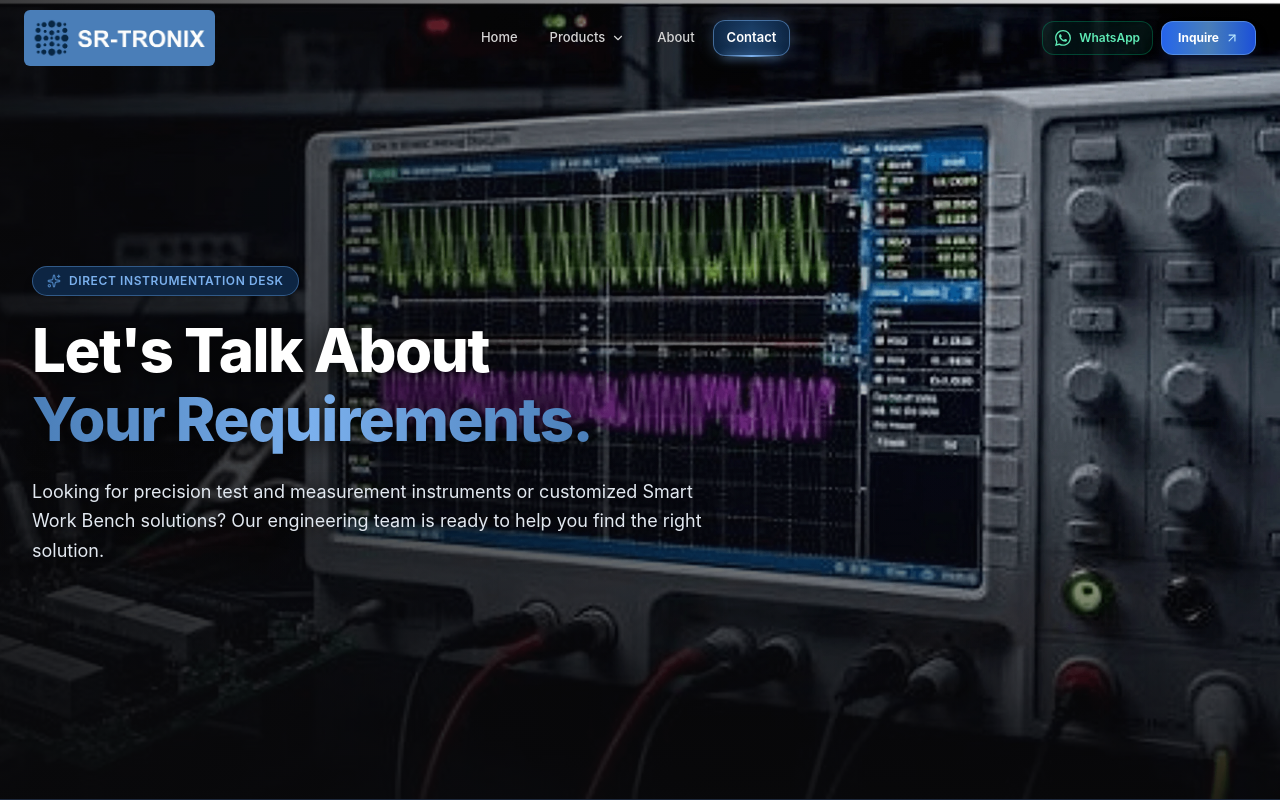
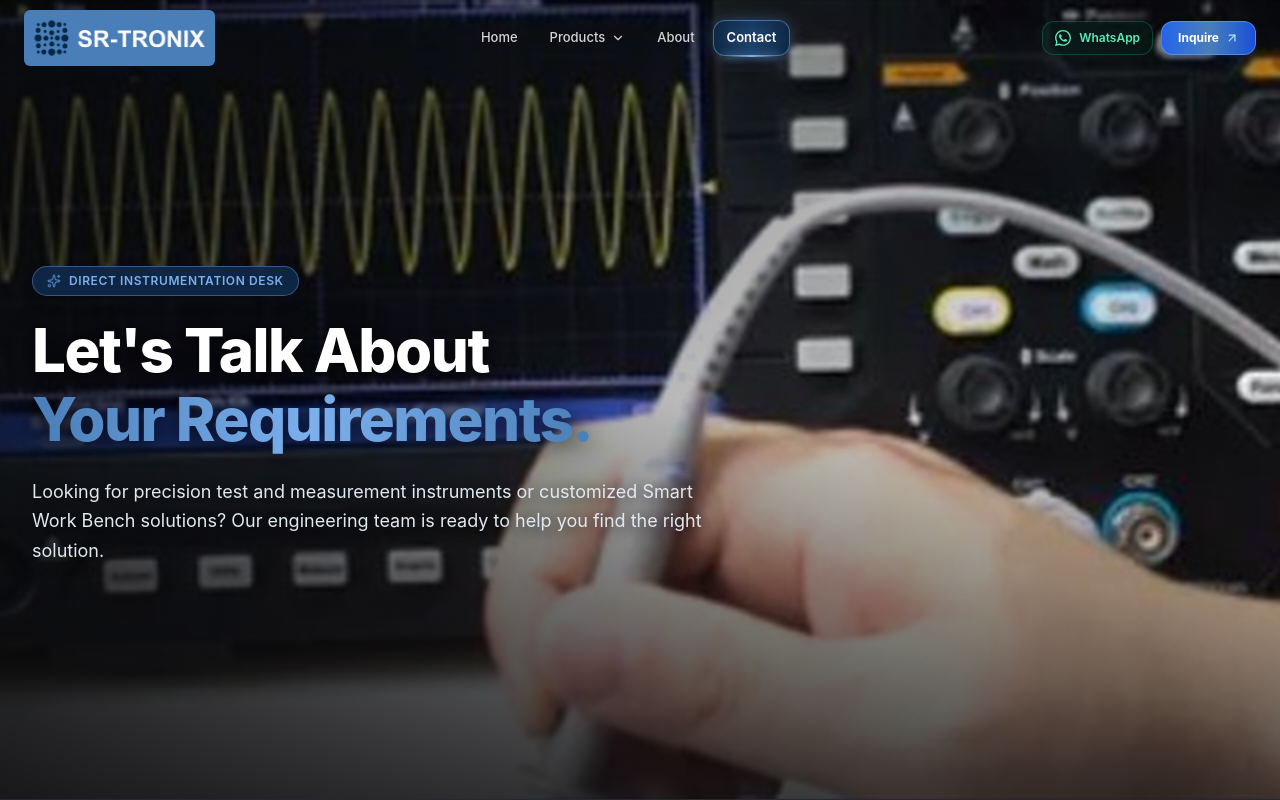
Before and after one commit to aafaqmasudi4796-dot/srtronix, a Next.js app: page /contact in a window 1280 px wide. Shown: the top 800 px of the page. Built offline with nearby package versions, Linux system fonts and the light colour scheme.

Commit message:
Update Contact hero background to Ultra HD oscilloscope probe and sine waveform

```diff
--- a/app/contact/page.tsx
+++ b/app/contact/page.tsx
@@ -35,20 +35,20 @@ export default function ContactPage() {
     <div className="bg-[#09090b] text-slate-200">
       {/* Contact Hero with Oscilloscope Background - Full Screen Height */}
       <section className="relative min-h-screen min-h-[100dvh] flex items-center pt-24 sm:pt-28 pb-16 sm:pb-20 border-b border-slate-800 overflow-hidden">
-        {/* Full Screen Background Image Container */}
+        {/* Full Screen Background Image Container - Ultra HD Signal Waveform */}
         <div className="absolute inset-0 z-0 overflow-hidden pointer-events-none">
           <Image
-            src="/assets/contact_oscilloscope_lab_uhd.webp"
-            alt="SRTRONIX Multi-Channel Oscilloscope Signal Testing Laboratory"
+            src="/assets/contact_probe_waveform_uhd.jpg"
+            alt="SRTRONIX Multi-Channel Oscilloscope Signal Testing & Probe Measurement"
             fill
             priority
             quality={95}
             sizes="100vw"
-            className="object-cover object-center lg:object-right"
+            className="object-cover object-[62%_center] lg:object-[72%_center] brightness-105 contrast-105"
           />
           {/* Clean gradient overlays for razor-sharp readability & 4K vibrance */}
-          <div className="absolute inset-0 bg-gradient-to-r from-[#09090b]/80 via-[#09090b]/40 to-transparent pointer-events-none" />
-          <div className="absolute inset-0 bg-gradient-to-t from-[#09090b]/85 via-transparent to-transparent pointer-events-none" />
+          <div className="absolute inset-0 bg-gradient-to-r from-[#09090b]/75 via-[#09090b]/30 to-transparent pointer-events-none" />
+          <div className="absolute inset-0 bg-gradient-to-t from-[#09090b]/75 via-transparent to-[#09090b]/25 pointer-events-none" />
         </div>
 
         {/* Contact Hero Content - Shifted to Left Side */}
```
Also changed, not shown: public/assets/contact_probe_waveform_uhd.jpg (added), 1 other file (tests, documents, lock files or other folders).
